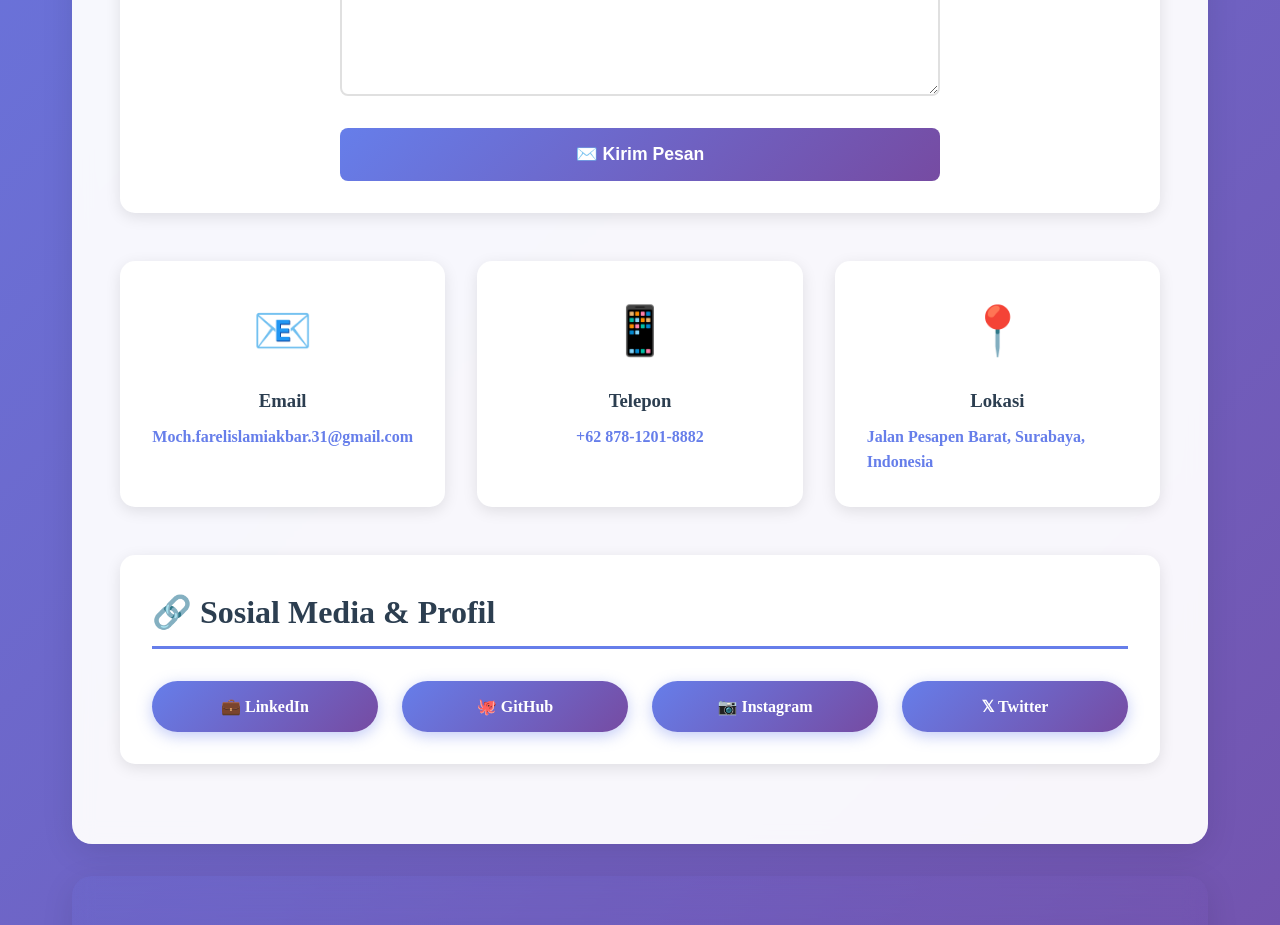
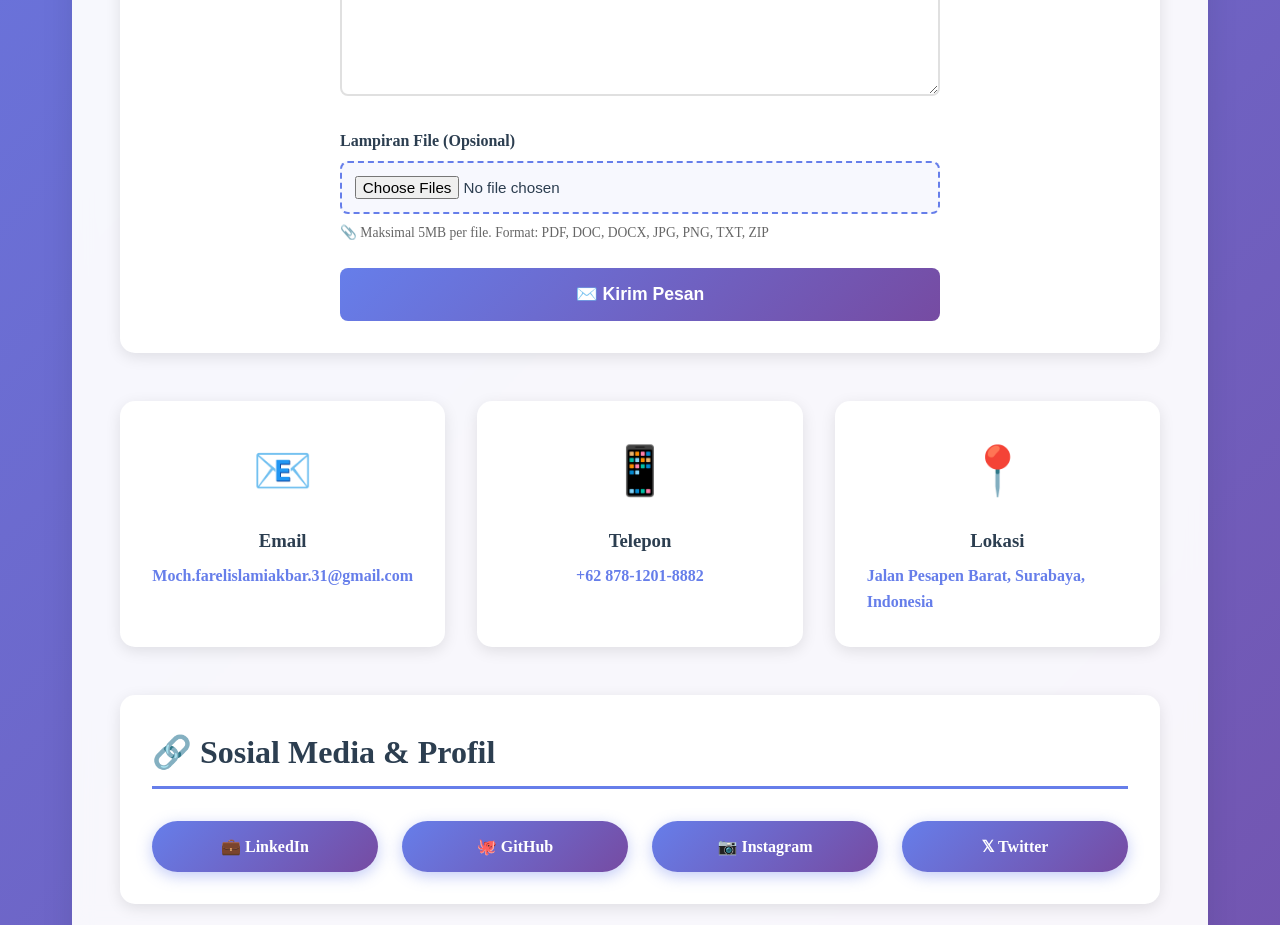
Before and after one commit to GARUDA-537/portofolio-cv-next, a Next.js app: page /contact in a window 1280 px wide. Shown: the part 960-1885 px from the top of the page. Built offline with nearby package versions, Linux system fonts and the light colour scheme.

Commit message:
Add file upload feature to contact form for HRD attachments

```diff
--- a/src/app/api/send-email/route.js
+++ b/src/app/api/send-email/route.js
@@ -2,7 +2,14 @@ import nodemailer from 'nodemailer';
 
 export async function POST(request) {
   try {
-    const { name, email, subject, message, to } = await request.json();
+    const formData = await request.formData();
+
+    const name = formData.get('name');
+    const email = formData.get('email');
+    const subject = formData.get('subject');
+    const message = formData.get('message');
+    const to = formData.get('to');
+    const files = formData.getAll('files');
 
     // Validasi input
     if (!name || !email || !subject || !message) {
@@ -13,8 +20,6 @@ export async function POST(request) {
     }
 
     // Konfigurasi SMTP untuk Gmail
-    // PENTING: Gunakan App Password, bukan password akun biasa
-    // Petunjuk: https://support.google.com/accounts/answer/185833
     const transporter = nodemailer.createTransport({
       service: 'gmail',
       auth: {
@@ -37,6 +42,26 @@ export async function POST(request) {
       );
     }
 
+    // Process attachments
+    const attachments = [];
+    if (files && files.length > 0) {
+      for (const file of files) {
+        if (file.size > 0) {
+          const buffer = Buffer.from(await file.arrayBuffer());
+          attachments.push({
+            filename: file.name,
+            content: buffer,
+            contentType: file.type,
+          });
+        }
+      }
+    }
+
+    const filesInfo = attachments.length > 0
+      ? `<p><strong>📎 File Terlampir:</strong> ${attachments.length} file</p>
+         <ul>${attachments.map(att => `<li>${att.filename}</li>`).join('')}</ul>`
+      : '';
+
     // Email ke penerima (portfolio owner)
     const mailOptions = {
       from: `"${name}" <${process.env.GMAIL_USER}>`,
@@ -53,6 +78,8 @@ export async function POST(request) {
             <p><strong>✉️ Email:</strong> <a href="mailto:${email}">${email}</a></p>
             <p><strong>📌 Subjek:</strong> ${subject}</p>
 
+            ${filesInfo}
+
             <hr style="border: none; border-top: 2px solid #eee; margin: 20px 0;">
 
             <h3 style="color: #2c3e50;">Pesan:</h3>
@@ -67,6 +94,7 @@ export async function POST(request) {
         </div>
       `,
       replyTo: email,
+      attachments: attachments.length > 0 ? attachments : undefined,
     };
 
     // Kirim email
@@ -89,6 +117,7 @@ export async function POST(request) {
             <div style="background: #f0f0f0; padding: 15px; border-left: 4px solid #667eea; margin: 20px 0; border-radius: 3px;">
               <p><strong>Subjek:</strong> ${subject}</p>
               <p style="color: #666; font-size: 0.9rem;">Waktu: ${new Date().toLocaleString('id-ID')}</p>
+              ${attachments.length > 0 ? `<p style="color: #666; font-size: 0.9rem;">📎 File terlampir: ${attachments.length} file</p>` : ''}
             </div>
 
             <p>Terima kasih telah menghubungi saya. Saya menghargai minat Anda!</p>
@@ -111,7 +140,8 @@ export async function POST(request) {
     return Response.json(
       {
         message: '✅ Pesan berhasil dikirim!',
-        success: true
+        success: true,
+        attachmentsCount: attachments.length
       },
       { status: 200 }
     );
@@ -126,3 +156,10 @@ export async function POST(request) {
     );
   }
 }
+
+// Configure API route to accept larger files
+export const config = {
+  api: {
+    bodyParser: false, // Disable built-in body parser for file uploads
+  },
+};
--- a/src/components/ContactForm.js
+++ b/src/components/ContactForm.js
@@ -11,6 +11,7 @@ export default function ContactForm() {
     subject: '',
     message: '',
   });
+  const [files, setFiles] = useState([]);
   const [status, setStatus] = useState('');
   const [loading, setLoading] = useState(false);
 
@@ -22,26 +23,55 @@ export default function ContactForm() {
     }));
   };
 
+  const handleFileChange = (e) => {
+    const selectedFiles = Array.from(e.target.files);
+
+    // Validasi ukuran file (max 5MB per file)
+    const maxSize = 5 * 1024 * 1024; // 5MB
+    const validFiles = selectedFiles.filter(file => {
+      if (file.size > maxSize) {
+        setStatus(`❌ File "${file.name}" terlalu besar. Maksimal 5MB per file.`);
+        setTimeout(() => setStatus(''), 5000);
+        return false;
+      }
+      return true;
+    });
+
+    setFiles(prevFiles => [...prevFiles, ...validFiles]);
+  };
+
+  const removeFile = (index) => {
+    setFiles(prevFiles => prevFiles.filter((_, i) => i !== index));
+  };
+
   const handleSubmit = async (e) => {
     e.preventDefault();
     setLoading(true);
     setStatus('');
 
     try {
+      // Create FormData for file upload
+      const formDataToSend = new FormData();
+      formDataToSend.append('name', formData.name);
+      formDataToSend.append('email', formData.email);
+      formDataToSend.append('subject', formData.subject);
+      formDataToSend.append('message', formData.message);
+      formDataToSend.append('to', profile.email);
+
+      // Append files
+      files.forEach((file) => {
+        formDataToSend.append('files', file);
+      });
+
       const response = await fetch('/api/send-email', {
         method: 'POST',
-        headers: {
-          'Content-Type': 'application/json',
-        },
-        body: JSON.stringify({
-          ...formData,
-          to: profile.email,
-        }),
+        body: formDataToSend,
       });
 
       if (response.ok) {
         setStatus('✅ Pesan berhasil dikirim! Saya akan segera merespons.');
         setFormData({ name: '', email: '', subject: '', message: '' });
+        setFiles([]);
         setTimeout(() => setStatus(''), 5000);
       } else {
         const error = await response.json();
@@ -260,6 +290,99 @@ export default function ContactForm() {
             />
           </div>
 
+          <div>
+            <label style={{
+              display: 'block',
+              marginBottom: '0.5rem',
+              fontWeight: '600',
+              color: '#2c3e50',
+            }}>
+              Lampiran File (Opsional)
+            </label>
+            <input
+              type="file"
+              multiple
+              onChange={handleFileChange}
+              accept=".pdf,.doc,.docx,.jpg,.jpeg,.png,.txt,.zip"
+              style={{
+                width: '100%',
+                padding: '0.8rem',
+                border: '2px dashed #667eea',
+                borderRadius: '8px',
+                fontSize: '0.95rem',
+                cursor: 'pointer',
+                boxSizing: 'border-box',
+                background: 'rgba(102, 126, 234, 0.05)',
+              }}
+            />
+            <p style={{
+              fontSize: '0.85rem',
+              color: '#666',
+              marginTop: '0.5rem',
+            }}>
+              📎 Maksimal 5MB per file. Format: PDF, DOC, DOCX, JPG, PNG, TXT, ZIP
+            </p>
+
+            {files.length > 0 && (
+              <div style={{
+                marginTop: '1rem',
+                padding: '1rem',
+                background: '#f8f9fa',
+                borderRadius: '8px',
+              }}>
+                <h4 style={{
+                  fontSize: '0.9rem',
+                  color: '#2c3e50',
+                  marginBottom: '0.8rem',
+                }}>
+                  📁 File Terlampir ({files.length})
+                </h4>
+                {files.map((file, index) => (
+                  <div key={index} style={{
+                    display: 'flex',
+                    justifyContent: 'space-between',
+                    alignItems: 'center',
+                    padding: '0.5rem',
+                    marginBottom: '0.5rem',
+                    background: 'white',
+                    borderRadius: '5px',
+                    border: '1px solid #e0e0e0',
+                  }}>
+                    <span style={{
+                      fontSize: '0.9rem',
+                      color: '#333',
+                      overflow: 'hidden',
+                      textOverflow: 'ellipsis',
+                      whiteSpace: 'nowrap',
+                      flex: 1,
+                    }}>
+                      {file.name} ({(file.size / 1024).toFixed(1)} KB)
+                    </span>
+                    <button
+                      type="button"
+                      onClick={() => removeFile(index)}
+                      style={{
+                        marginLeft: '0.5rem',
+                        padding: '0.3rem 0.6rem',
+                        background: '#dc3545',
+                        color: 'white',
+                        border: 'none',
+                        borderRadius: '5px',
+                        cursor: 'pointer',
+                        fontSize: '0.8rem',
+                        transition: 'all 0.2s ease',
+                      }}
+                      onMouseEnter={(e) => e.target.style.background = '#c82333'}
+                      onMouseLeave={(e) => e.target.style.background = '#dc3545'}
+                    >
+                      ✕
+                    </button>
+                  </div>
+                ))}
+              </div>
+            )}
+          </div>
+
           {status && (
             <div style={{
               padding: '1rem',
```
